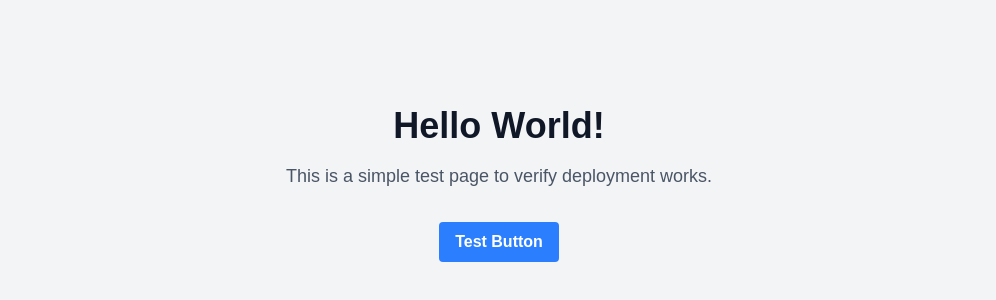
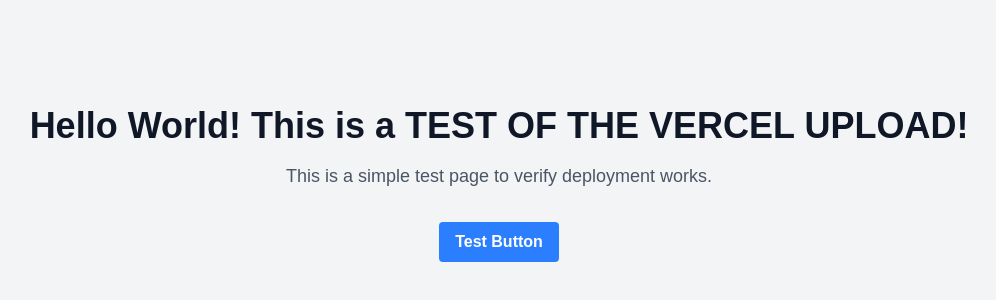
Before and after one commit to web-builder-2025/options-tracker, a Next.js app: page / in a window 1280 px wide. Shown: the part 216-516 px from the top of the page, without its empty margins (141-1137 px from the left). Built offline with nearby package versions, Linux system fonts and the light colour scheme.

Commit message:
Update page.tsx

```diff
--- a/app/page.tsx
+++ b/app/page.tsx
@@ -3,7 +3,7 @@ export default function Home() {
     <div className="min-h-screen bg-gray-100 flex items-center justify-center">
       <div className="text-center">
         <h1 className="text-4xl font-bold text-gray-900 mb-4">
-          Hello World!
+          Hello World! This is a TEST OF THE VERCEL UPLOAD!
         </h1>
         <p className="text-lg text-gray-600">
           This is a simple test page to verify deployment works.
```
